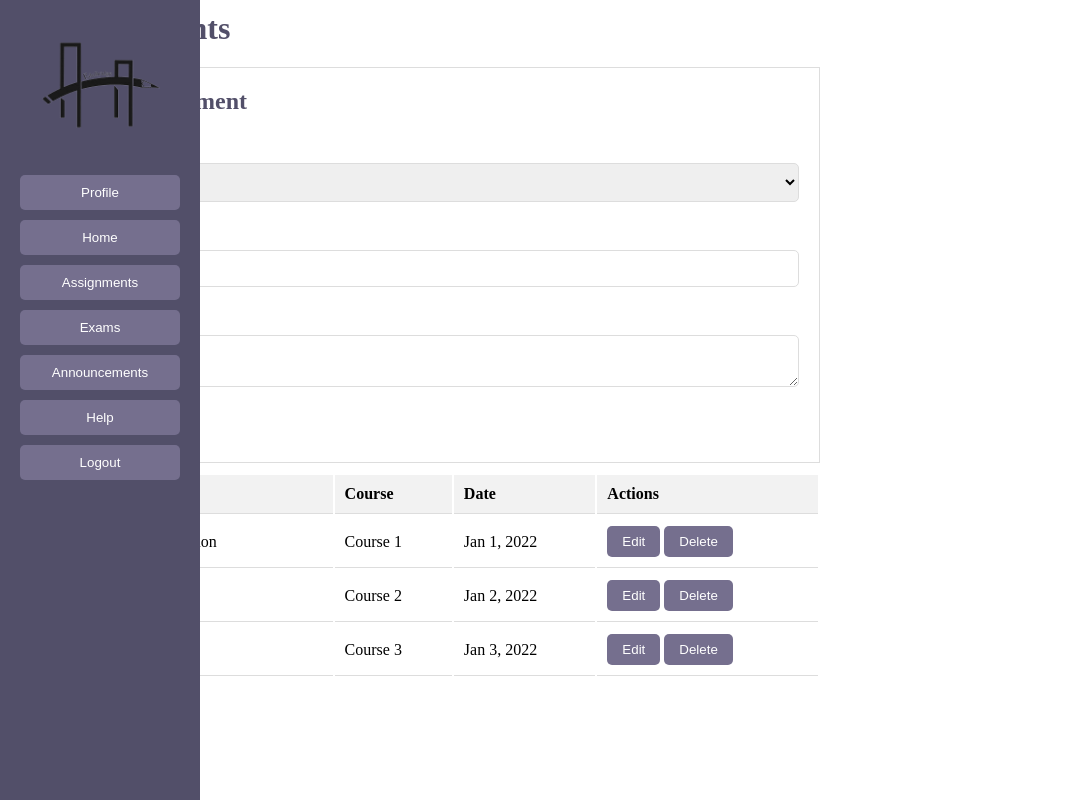
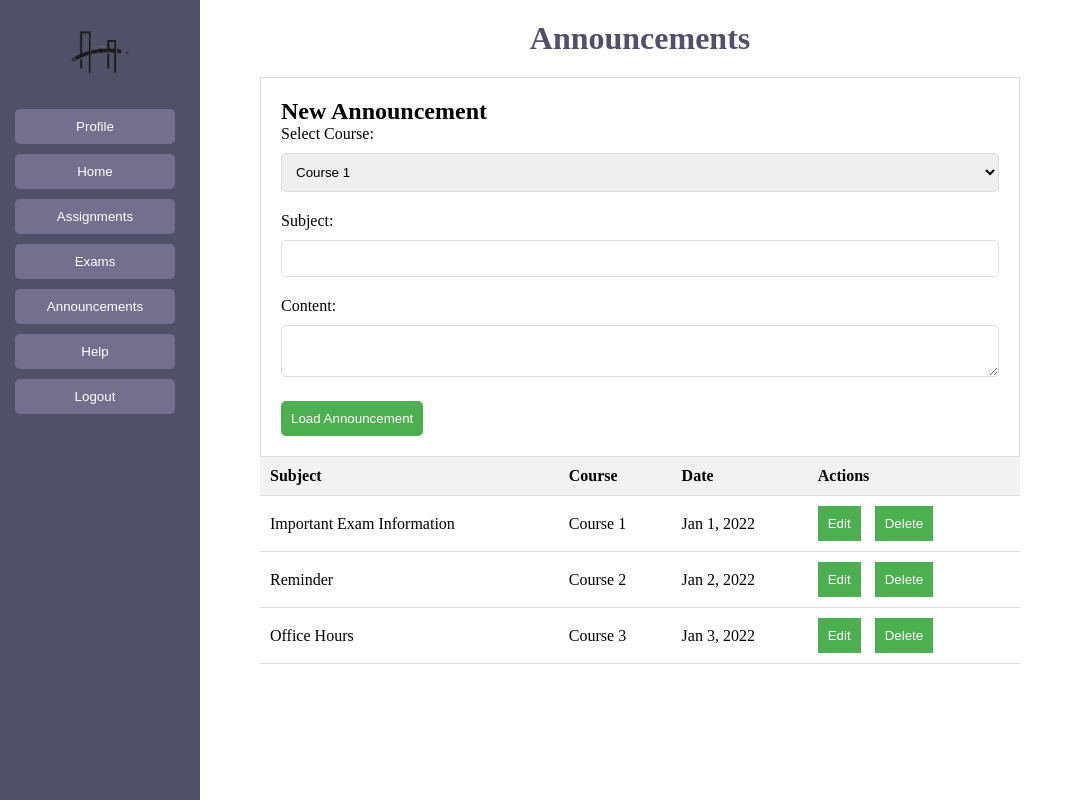
Before and after one commit to reemaalbrrak/EdBridge1, a PHP site: page /Tannouncement.html in a window 1280 px wide. Shown: the whole page, without its empty margins (0-1068 px from the left). Run offline with PHP 8.4, Linux system fonts and the light colour scheme.

Commit message:
Update Tannouncement.css

```diff
--- a/Tannouncement.css
+++ b/Tannouncement.css
@@ -18,17 +18,10 @@
   display: flex;
   flex-direction: column;
   align-items: center;
-  z-index: 1; /* Ensure the sidebar is above other elements */
-  overflow-y: auto; /* Add a vertical scrollbar if the content overflows */
 }
-
-/* Styling for Sidebar Logo */
-.logo {
+.logo img {
+  max-width: 80px; /* Adjust as needed */
   margin-bottom: 20px;
-}
-
-.logo img {
-  max-width: 100%; /* Make the logo responsive within its container */
 }
 
 .sidebar button {
@@ -36,7 +29,7 @@
   width: 100%;
   padding: 10px;
   margin-bottom: 10px;
-  background-color: #756f8e;
+  background-color: #756f8e; /* Darker shade of purple */
   color: #fff;
   border: none;
   cursor: pointer;
@@ -45,36 +38,35 @@
 }
 
 .sidebar button:hover {
-  background-color: #9887a4;
+  background-color: #9887a4; /* Lighter shade on hover */
 }
 
 /* Styling for Content Area */
-
-.main{
-  margin-left: 210px; /* Adjust based on the sidebar width */
+.content {
+  margin-left: 220px; /* Adjust based on the sidebar width */
   padding: 20px;
-}
-#main{
-  margin-left: 200px; /* Adjusted margin for content area */
-  padding: 16px;
 }
 
 h1 {
-  text-align: left;
   margin-bottom: 20px;
   color: #524f69; /* Dark pastel purple for header text */
 }
-
-.ads-container,
-table,
-.new-ad-form {
-  width: 100%; /* Set the width to 100% for responsiveness */
-  max-width: 800px; /* Maximum width for better readability on larger screens */
-  margin: 10px;
+.ads-container {
+  max-width: 800px;
+  margin: 0 auto;
+  padding: 20px;
 }
 
-th,
-td {
+h1 {
+  text-align: center;
+}
+
+table {
+  width: 100%;
+  border-collapse: collapse;
+}
+
+th, td {
   padding: 10px;
   text-align: left;
   border-bottom: 1px solid #ddd;
@@ -85,36 +77,32 @@ th {
 }
 
 button {
-  padding: 8px 15px; /* Adjust size */
-  background-color: #756f8e; /* Darker shade of purple */
-  color: #fff;
+  background-color: #4caf50;
+  color: white;
   border: none;
+  padding: 10px;
+  margin-right: 10px;
   cursor: pointer;
-  border-radius: 5px;
-  transition: background-color 0.3s ease;
 }
 
 button:hover {
-  background-color: #9887a4; /* Lighter shade on hover */
+  background-color: #3e8e41;
 }
 
 .new-ad-form {
-  width: 800px;
   margin-top: 20px;
   padding: 20px;
   border: 1px solid #ddd;
 }
 
 .new-ad-form h2 {
-  margin-bottom: 20px;
-  color: #524f69; /* Dark pastel purple for header text */
+  margin-top: 0;
 }
 
 .new-ad-form label {
   display: block;
   margin-bottom: 10px;
 }
-
 .modal {
   display: none;
   position: fixed;
@@ -124,7 +112,7 @@ button:hover {
   width: 100%;
   height: 100%;
   overflow: auto;
-  background-color: rgba(0, 0, 0, 0.4);
+  background-color: rgba(0,0,0,0.4);
 }
 
 .modal-content {
@@ -149,9 +137,8 @@ button:hover {
   cursor: pointer;
 }
 
-.new-ad-form select,
-.new-ad-form input[type="text"],
-.new-ad-form textarea {
+
+.new-ad-form select,.new-ad-form input[type="text"],.new-ad-form textarea {
   width: 100%;
   padding: 10px;
   border: 1px solid #ddd;
@@ -160,19 +147,14 @@ button:hover {
 }
 
 .new-ad-form button[type="submit"] {
-  padding: 8px 15px; /* Adjust size */
-  background-color: #756f8e; /* Darker shade of purple */
-  color: #fff;
+  background-color: #4CAF50;
+  color: white;
   border: none;
+  padding: 10px;
+  border-radius: 5px;
   cursor: pointer;
-  border-radius: 5px;
-  transition: background-color 0.3s ease;
 }
 
 .new-ad-form button[type="submit"]:hover {
-  background-color: #9887a4;
+  background-color: #3e8e41;
 }
-
-  .new-ad-form button[type="submit"]:hover {
-    background-color: #3e8e41;
-  }
```
